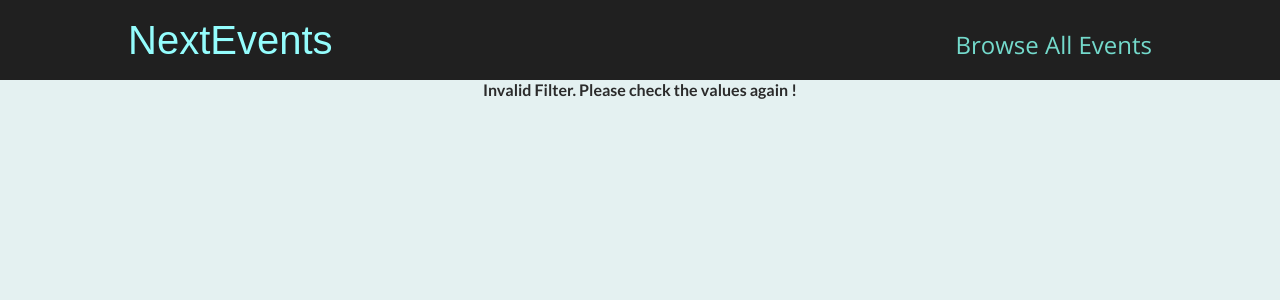
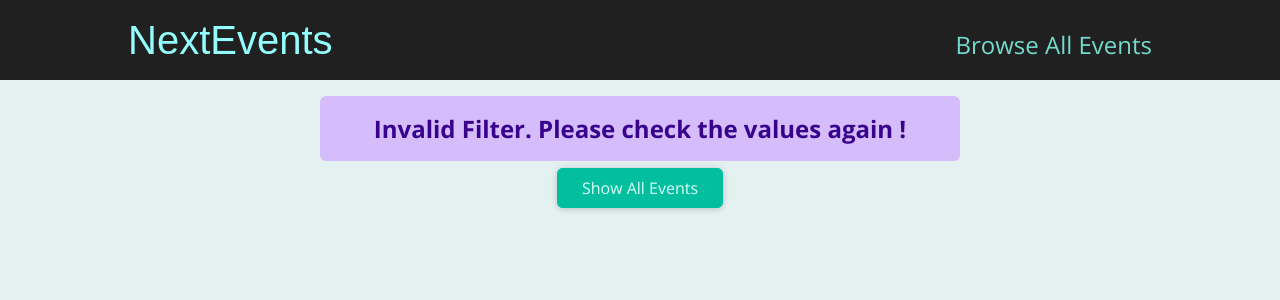
Before and after one commit to abhi5iet/hoverlux, a Next.js app: page /events/e2 in a window 1280 px wide. Shown: the top 300 px of the page. Built offline with nearby package versions, Linux system fonts and the light colour scheme.

Commit message:
finishing up routing

```diff
--- /dev/null
+++ b/components/Events/ResultTitle.jsx
@@ -0,0 +1,18 @@
+import Button from '../ui/button';
+import resStyles from '../../styles/ResultTitle.module.css';
+
+const ResultTitle = ({ date }) => {
+    const humanReadableDate = new Date(date).toLocaleDateString('en-US', {
+        month: 'long',
+        year: 'numeric',
+    });
+
+    return (
+        <section className={resStyles.title}>
+            <h1>Events in {humanReadableDate}</h1>
+            <Button link='/events'>Show all events</Button>
+        </section>
+    );
+}
+
+export default ResultTitle;
--- /dev/null
+++ b/components/UI/ErrorAlert.jsx
@@ -0,0 +1,7 @@
+import errorStyles from '../../styles/ErrorAlert.module.css';
+
+const ErrorAlert = ({children}) => {
+    return <div className={errorStyles.alert}>{children}</div>;
+}
+
+export default ErrorAlert;
--- a/pages/events/[...eventSlug].jsx
+++ b/pages/events/[...eventSlug].jsx
@@ -1,5 +1,9 @@
 import { useRouter } from "next/dist/client/router"
+import { Fragment } from "react";
 import EventList from "../../components/Events/EventList";
+import ResultTitle from "../../components/Events/ResultTitle";
+import Button from "../../components/UI/Button";
+import ErrorAlert from "../../components/UI/ErrorAlert";
 import { getFilteredEvents } from "../../dummy-data";
 
 const FilteredEvent = () => {
@@ -13,7 +17,16 @@ const FilteredEvent = () => {
     const [year, month] = myPath;
 
     if(isNaN(year) || isNaN(month) || year < 2021 || year > 2030 || month < 1 || month > 12){
-        return <h4 className="center">Invalid Filter. Please check the values again !</h4>
+        return (
+        <Fragment>
+            <ErrorAlert>
+                <p className="center">Invalid Filter. Please check the values again !</p>
+            </ErrorAlert>
+            <div className="center">
+                <Button link="/events">Show All Events</Button>
+            </div>
+        </Fragment>
+        )
     }
     const filteredEvents = getFilteredEvents({
         year : year,
@@ -21,13 +34,25 @@ const FilteredEvent = () => {
     });
 
     if(!filteredEvents || filteredEvents.length === 0){
-        return <h4 className="center" >No Events found for the chosen filter !</h4>
-    }
+        return (
+            <Fragment>
+                <ErrorAlert>
+                    <p className="center" >No Events found for the chosen filter !</p>
+                </ErrorAlert>
+                <div className="center">
+                    <Button link="/events">Show All Events</Button>
+                </div>
+            </Fragment>
+            );
+    };
+
+    const date = new Date(year, month-1)
 
     return (
-        <div>
+        <Fragment>
+            <ResultTitle date={date} />
             <EventList items={filteredEvents}/>
-        </div>
+        </Fragment>
     )
 }
 
--- /dev/null
+++ b/styles/ErrorAlert.module.css
@@ -0,0 +1,12 @@
+.alert {
+    margin: 1rem auto;
+    padding: 1rem 2rem;
+    width: 90%;
+    max-width: 40rem;
+    background-color: #d5bdfc;
+    color: #38028d;
+    font-weight: bold;
+    font-size: 1.5rem;
+    text-align: center;
+    border-radius: 6px;
+  }
--- /dev/null
+++ b/styles/ResultTitle.module.css
@@ -0,0 +1,6 @@
+.title {
+    margin: 2rem auto;
+    width: 90%;
+    max-width: 40rem;
+    text-align: center;
+  }
```
Also changed, not shown: pages/events/[eventId].jsx (+12 -1 lines).
